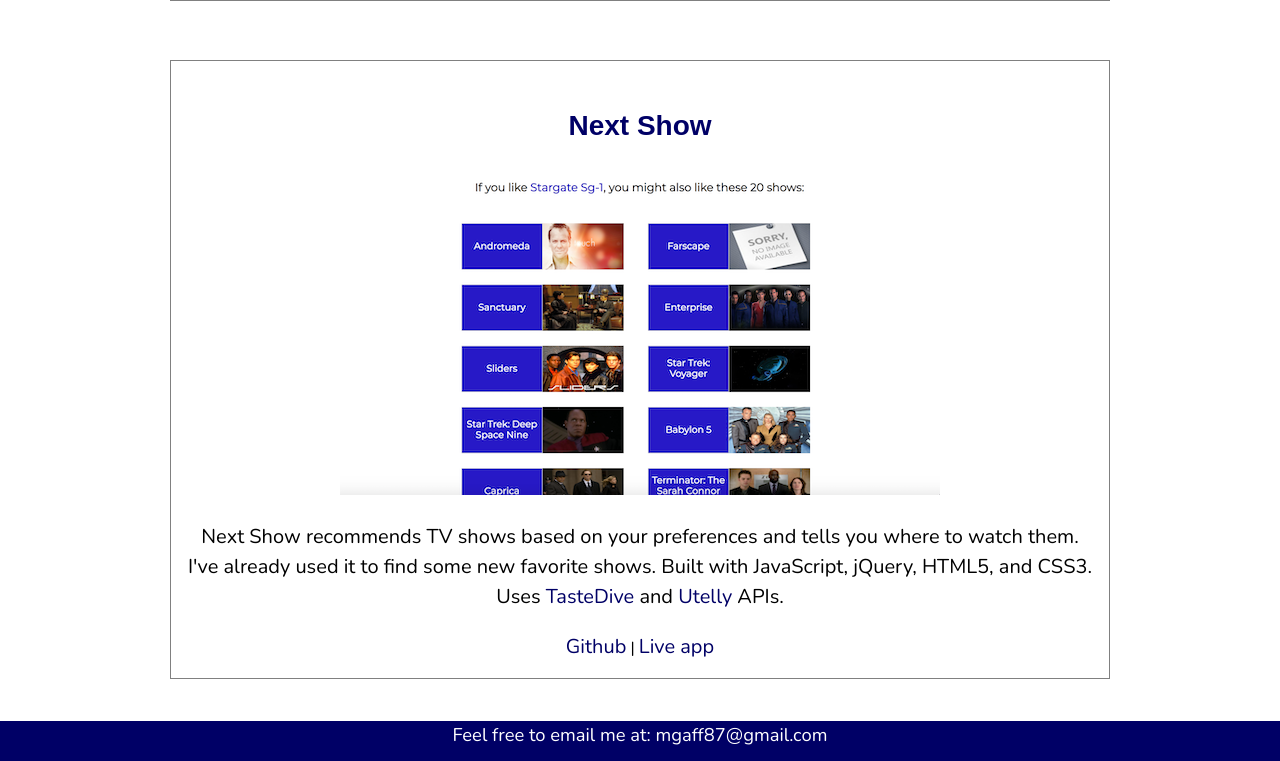
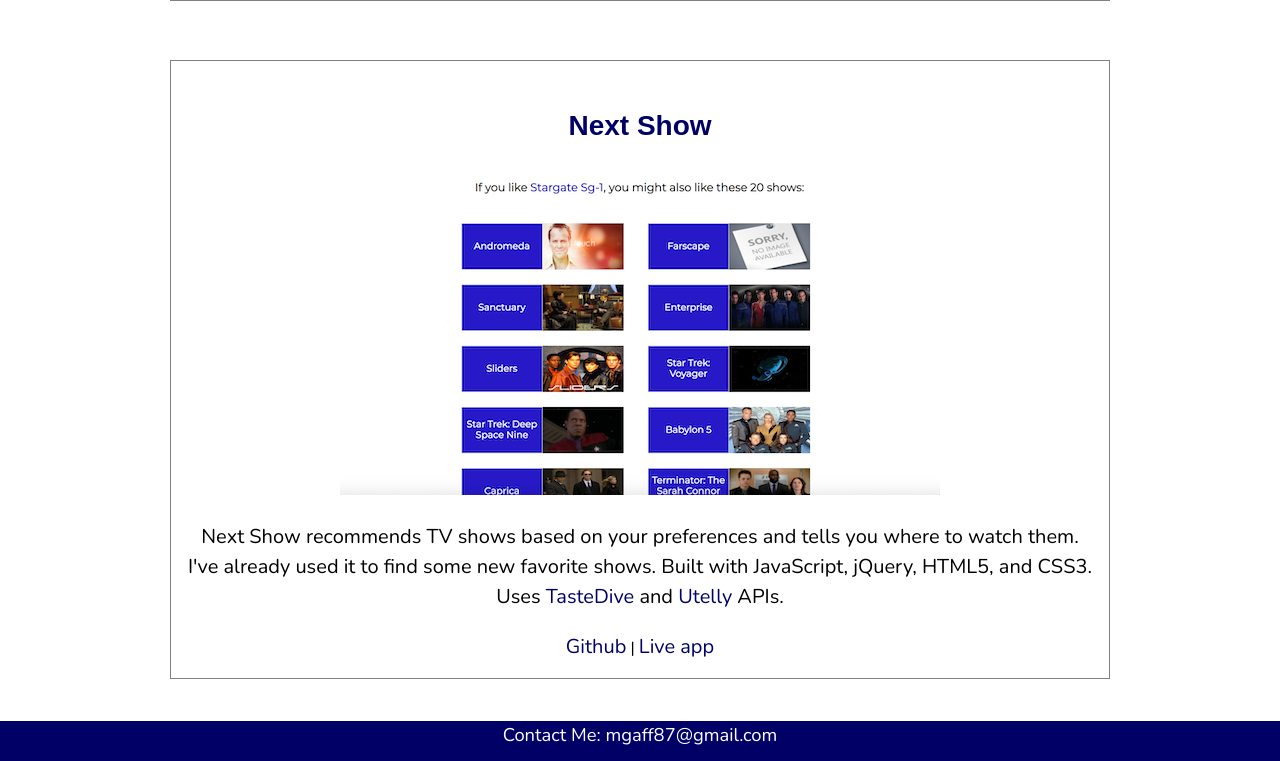
Before and after one commit to TheGaff87/portfolio, a plain HTML site: page index.html in a window 1280 px wide. Shown: the part 2654-3415 px from the top of the page. Drawn offline with nearby package versions, Linux system fonts and the light colour scheme; a web font is replaced by a local one.

Commit message:
updated footer

```diff
--- a/index.html
+++ b/index.html
@@ -79,7 +79,7 @@
     </div>
     <footer>
         <a name='contact'></a>
-        <p>Feel free to email me at: <a href='mailto: mgaff87@gmail.com'>mgaff87@gmail.com</a></p>
+        <p>Contact Me: <a href='mailto: mgaff87@gmail.com'>mgaff87@gmail.com</a></p>
     </footer>
 </body>
 
```
